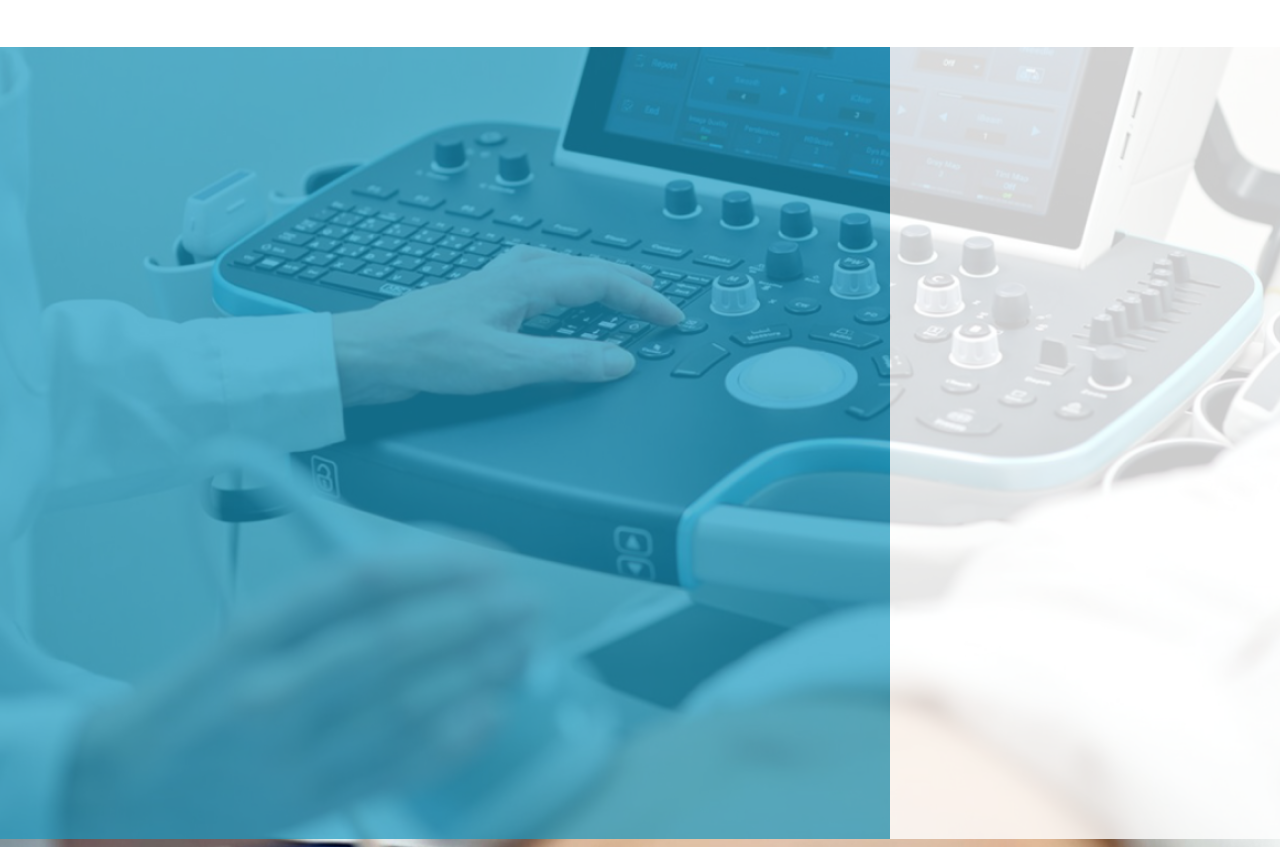
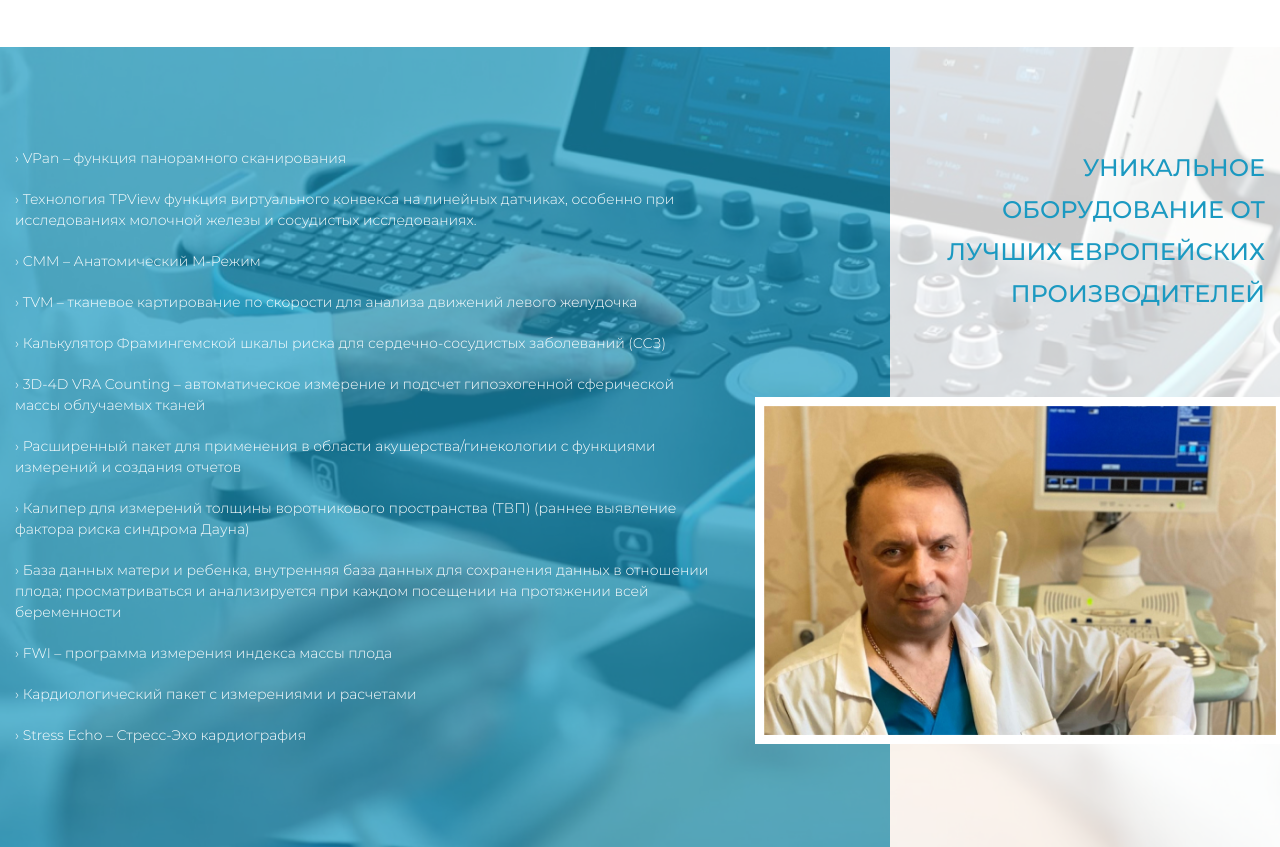
Before and after one commit to khozhainov-aleksandr/Work_for_Demonstration, a plain HTML site: page index.html in a window 1280 px wide. Shown: the part 3314-4161 px from the top of the page. Drawn offline with Linux system fonts and the light colour scheme.

Commit message:
Finished sixth block

```diff
--- a/css/style.css
+++ b/css/style.css
@@ -531,20 +531,37 @@
 }
 
 .sixth_block__wrapper {
+    position: relative;
     display: flex;
     flex-direction: row;
+}
+
+.sixth_block__photo_wrapper {
+    position: absolute;
+    top: 350px;
+    left: 740px;
+    z-index: 1;
+    width: 530px;
+}
+
+.sixth_block__photo_doc {
+    width: 100%;
+    height: 100%;
 }
 
 
 
 
 
-/*  */
+
+/* Left side */
 .sixth_block__left_side {
+    display: flex;
+    align-items: center;
     position: relative;
     background-color: rgba(27, 153, 193, 0.7);
     flex-basis: 70%;
-    height: 99vh;
+    height: 100vh;
 }
 
 .sixth_block__left_side:before {
@@ -557,21 +574,25 @@
     background-color: rgba(27, 153, 193, 0.7);
 }
 
+.sixth_block__left_side_ul_block {
+    margin: 0 180px 0 0;
+}
 
+.sixth_block__left_side_ul_block>li {
+    font-family: "Montserrat", sans-serif;
+    font-weight: 300;
+    font-size: 14px;
+    line-height: 21px;
+    color: #ffffff;
+    padding: 10px 0;
+}
 
-
-
-
-
-
-
-
-/*  */
+/* Right side  */
 .sixth_block__right_side {
     position: relative;
     background-color: rgba(255, 255, 255, 0.8);
     flex-basis: 30%;
-    height: 99vh;
+    height: 100vh;
 }
 
 .sixth_block__right_side:after {
@@ -583,3 +604,17 @@
     height: 100%;
     background-color: rgba(255, 255, 255, 0.8);
 }
+
+.sixth_block__right_side_wrapper {
+    padding: 100px 0 0 50px;
+}
+
+.sixth_block__right_side_h6 {
+    font-family: "Montserrat", sans-serif;
+    font-weight: 500;
+    font-size: 24px;
+    line-height: 42px;
+    text-align: right;
+    text-transform: uppercase;
+    color: #1B99C1;
+}
--- a/index.html
+++ b/index.html
@@ -204,8 +204,30 @@
         <article class="sixth_block">
             <div class="container">
                 <div class="sixth_block__wrapper">
-                    <div class="sixth_block__left_side"></div>
-                    <div class="sixth_block__right_side"></div>
+                    <div class="sixth_block__photo_wrapper">
+                        <img class="sixth_block__photo_doc" src="./img/sixth_block__doctor/photo_doctora.jpg" alt="">
+                    </div>
+                    <div class="sixth_block__left_side">
+                        <ul class="sixth_block__left_side_ul_block">
+                            <li>› VPan – функция панорамного сканирования</li>
+                            <li>› Технология ТPView функция виртуального конвекса на линейных датчиках, особенно при исследованиях молочной железы и сосудистых исследованиях.</li>
+                            <li>› CMM – Анатомический М-Режим</li>
+                            <li>› TVM – тканевое картирование по скорости для анализа движений левого желудочка</li>
+                            <li>› Калькулятор Фрамингемской шкалы риска для сердечно-сосудистых заболеваний (ССЗ)</li>
+                            <li>› 3D-4D VRA Counting – автоматическое измерение и подсчет гипоэхогенной сферической массы облучаемых тканей</li>
+                            <li>› Расширенный пакет для применения в области акушерства/гинекологии с функциями измерений и создания отчетов</li>
+                            <li>› Калипер для измерений толщины воротникового пространства (ТВП) (раннее выявление фактора риска синдрома Дауна)</li>
+                            <li>› База данных матери и ребенка, внутренняя база данных для сохранения данных в отношении плода; просматриваться и анализируется при каждом посещении на протяжении всей беременности</li>
+                            <li>› FWI – программа измерения индекса массы плода</li>
+                            <li>› Кардиологический пакет с измерениями и расчетами</li>
+                            <li>› Stress Echo – Стресс-Эхо кардиография</li>
+                        </ul>
+                    </div>
+                    <div class="sixth_block__right_side">
+                        <div class="sixth_block__right_side_wrapper">
+                            <h6 class="sixth_block__right_side_h6">Уникальное оборудование от лучших Европейских производителей</h6>
+                        </div>
+                    </div>
                 </div>
             </div>
         </article>
```
